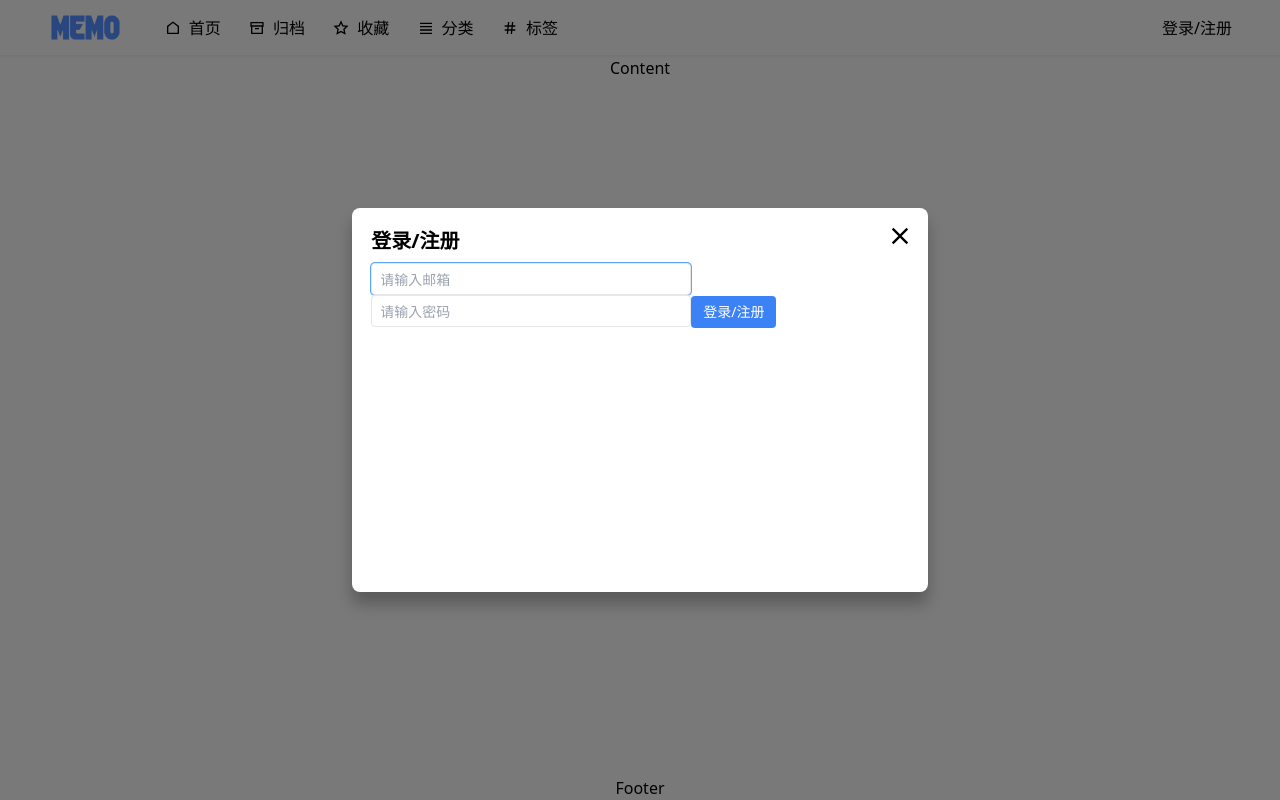
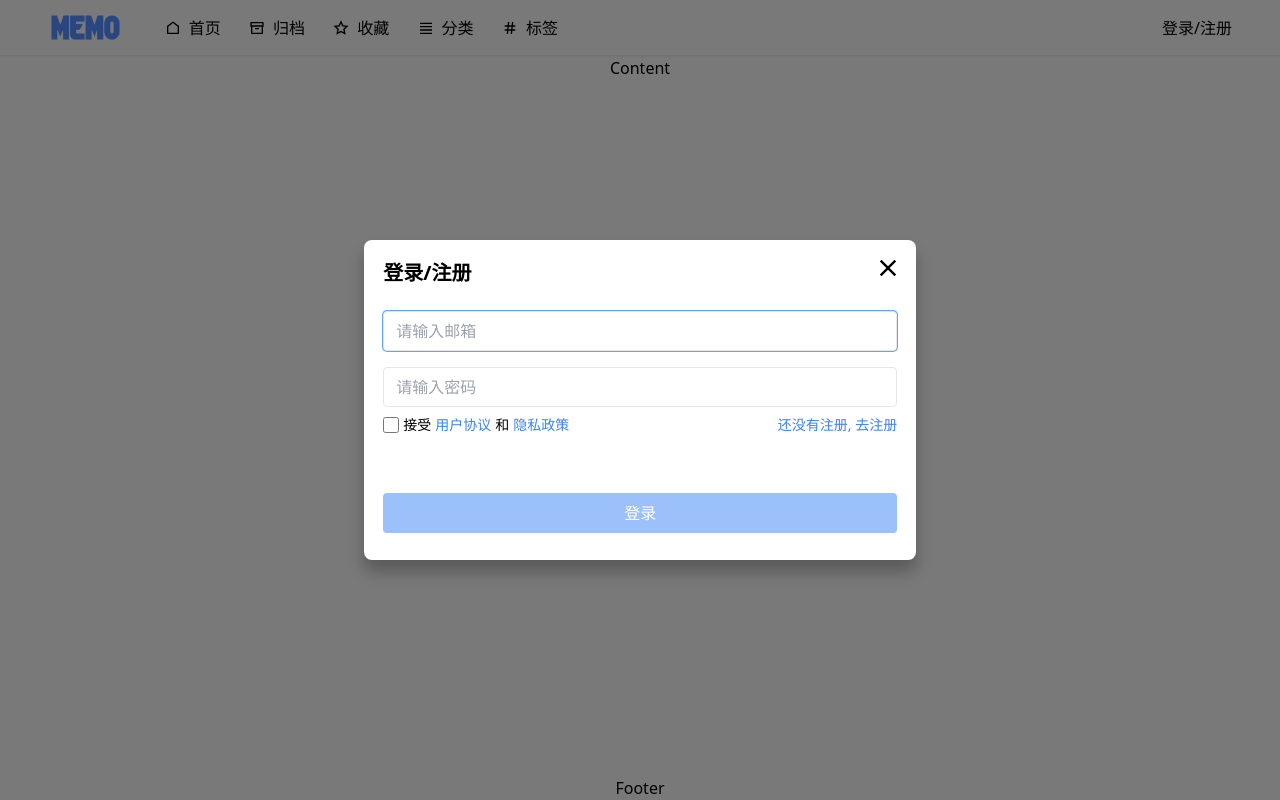
Before and after one commit to lorzzn/jianji-web, a React (Vite) app: page / in a window 1280 px wide. Both pictures are taken after a click on the button "登录/注册". Built offline with nearby package versions, Linux system fonts and the light colour scheme; no server answers.

Commit message:
update: 登录弹窗样式完善
reason: 无

```diff
--- a/src/components/LoginDialog/LoginDialog.tsx
+++ b/src/components/LoginDialog/LoginDialog.tsx
@@ -1,13 +1,13 @@
-import { FC, useRef } from "react"
+import { FC, useRef, useState } from "react"
 import ZModal, { ZModalRef } from "../ZModal/ZModal"
 import { observer } from "mobx-react"
 import rootStore from "@/store"
 import ZForm from "../ZForm/ZForm"
 import classNames from "classnames"
-import styles from './index.module.scss'
 import ZInput from "../ZInput/ZInput"
 import { useForm } from "react-hook-form"
 import ZButton from "../ZButton/ZButton"
+import ZCheckBox from "../ZCheckBox/ZCheckBox"
 
 interface ILoginFormData {
   email: string
@@ -16,6 +16,8 @@ interface ILoginFormData {
 
 const LoginDialog:FC = () => {
   const ref = useRef<ZModalRef | null>(null)
+  const [ agreed, setAgreed] = useState<boolean | undefined>(false)
+
   const setRef = (r:ZModalRef) => {
     ref.current = r
     dialogStore.register("LoginDialog", ref)
@@ -30,7 +32,12 @@ const LoginDialog:FC = () => {
 
   const { handleSubmit, register } = useForm<ILoginFormData>({
     defaultValues: loginFormData
-  });
+  })
+
+  const onAgreedChange = (e:React.ChangeEvent<HTMLInputElement>) => {
+    const checked = e.target.checked
+    setAgreed(checked)
+  }
 
   const onSubmit = (...args:any) => {
 
@@ -42,18 +49,33 @@ const LoginDialog:FC = () => {
     ref={setRef}
     title="登录/注册"
     classNames={{
-      modal: classNames(['rounded-lg', styles.loginDialog])
+      modal: classNames(['rounded-lg h-80', ])
     }}
   >
-    <div className="flex flex-col w-full">
+    <div className="flex flex-col w-full h-full">
       <ZForm
         onSubmit={handleSubmit(onSubmit)}
+        className="flex flex-col h-full justify-between"
       >
-        <ZInput placeholder="请输入邮箱" {...register("email")}/>
-        <ZInput placeholder="请输入密码" {...register("password")}/>
+        <div>
+          <ZInput className="w-full mb-4 mt-4" scale="large" placeholder="请输入邮箱" {...register("email")}/>
+          <ZInput className="w-full mb-2" scale="large" placeholder="请输入密码" {...register("password")}/>
+          <div className="flex justify-between">
+            <span className="text-sm flex items-center space-x-1">
+              <ZCheckBox checked={agreed} onChange={onAgreedChange} />
+              <span>接受</span>
+              <a className="text-blue-500 hover:text-blue-400" href="/">用户协议</a>
+              <span>和</span>
+              <a className="text-blue-500 hover:text-blue-400" href="/">隐私政策</a>
+            </span>
+            <a className="text-sm text-blue-500 hover:text-blue-400" href="/">还没有注册, 去注册</a>
+          </div>
+        </div>
         {/* <ZInput /> */}
 
-        <ZButton >登录/注册</ZButton>
+        <div>
+          <ZButton disabled={!agreed} className="w-full" scale="large" >登录</ZButton>
+        </div>
       </ZForm>
 
     </div>
--- a/src/components/LoginDialog/index.module.scss
+++ /dev/null
@@ -1,4 +0,0 @@
-.loginDialog :global {
-  width: 36rem;
-  height: 24rem;
-}
--- a/src/components/ZButton/ZButton.tsx
+++ b/src/components/ZButton/ZButton.tsx
@@ -10,9 +10,9 @@ const buttonVariants = cva(
   {
     variants: {
       variant: {
-        primary: classNames('bg-blue-500 text-white hover:bg-blue-600 active:bg-blue-700 transition'),
-        success: classNames('bg-green-500 text-white hover:bg-green-600 active:bg-green-700 transition'),
-        danger: classNames('bg-red-500 text-white hover:bg-red-600 active:bg-red-700 transition'),
+        primary: classNames('bg-blue-500 text-white enabled:hover:bg-blue-600 enabled:active:bg-blue-700 transition'),
+        success: classNames('bg-green-500 text-white enabled:hover:bg-green-600 enabled:active:bg-green-700 transition'),
+        danger: classNames('bg-red-500 text-white enabled:hover:bg-red-600 enabled:active:bg-red-700 transition'),
       },
       scale: {
         small: classNames('h-6 px-3 text-xs'),
--- /dev/null
+++ b/src/components/ZCheckBox/ZCheckBox.tsx
@@ -0,0 +1,21 @@
+import classNames from "classnames"
+import { FC } from "react"
+import { twMerge } from "tailwind-merge"
+
+interface ZCheckBoxProps extends React.InputHTMLAttributes<HTMLInputElement> {}
+
+const ZCheckBox:FC<ZCheckBoxProps> = ({ className, ...restProps }) => {
+
+  return <input
+    type="checkbox"
+    className={twMerge(
+      classNames(
+        'cursor-pointer w-4 h-4 text-blue-600 bg-gray-100 border-gray-300 rounded dark:bg-gray-700 dark:border-gray-600',
+        className
+      )
+    )}
+    {...restProps}
+  />
+}
+
+export default ZCheckBox
```
